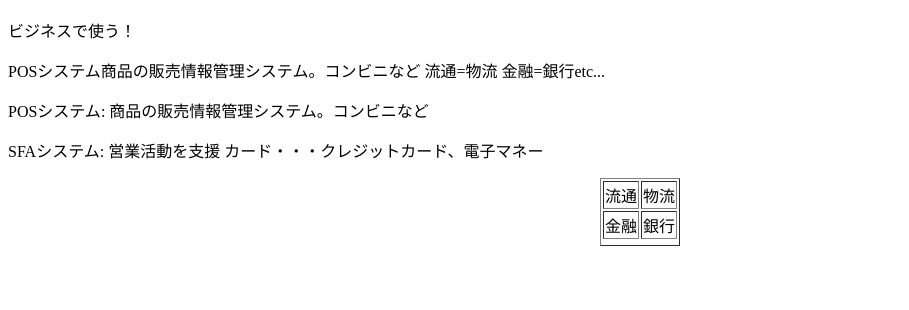
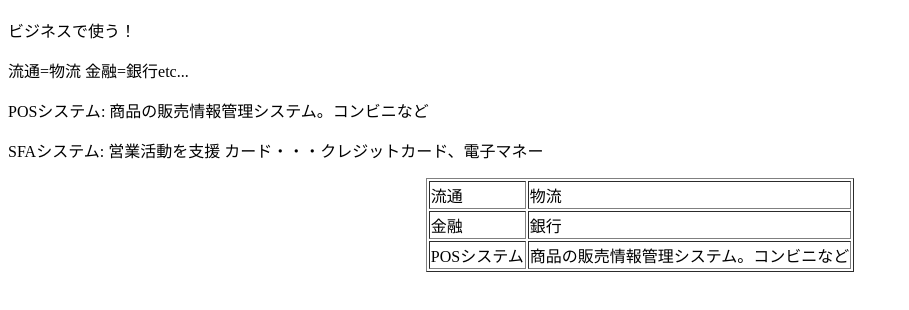
Before and after one commit to furimu1234/furimu1234.github.io, a plain HTML site: page index.html in a window 1280 px wide. Shown: the part 250-560 px from the top of the page, without its empty margins (0-909 px from the left). Drawn offline with Linux system fonts and the light colour scheme.

Commit message:
Update index.html

```diff
--- a/index.html
+++ b/index.html
@@ -47,8 +47,10 @@ display: inline;
           <td>銀行</td>
         </tr>
 
-        <tr>POSシステム</tr>
-        <tr>商品の販売情報管理システム。コンビニなど</tr>
+        <tr>
+          <td>POSシステム</td>
+        <td>商品の販売情報管理システム。コンビニなど</td>
+        </tr>
 
 
     流通=物流
```
